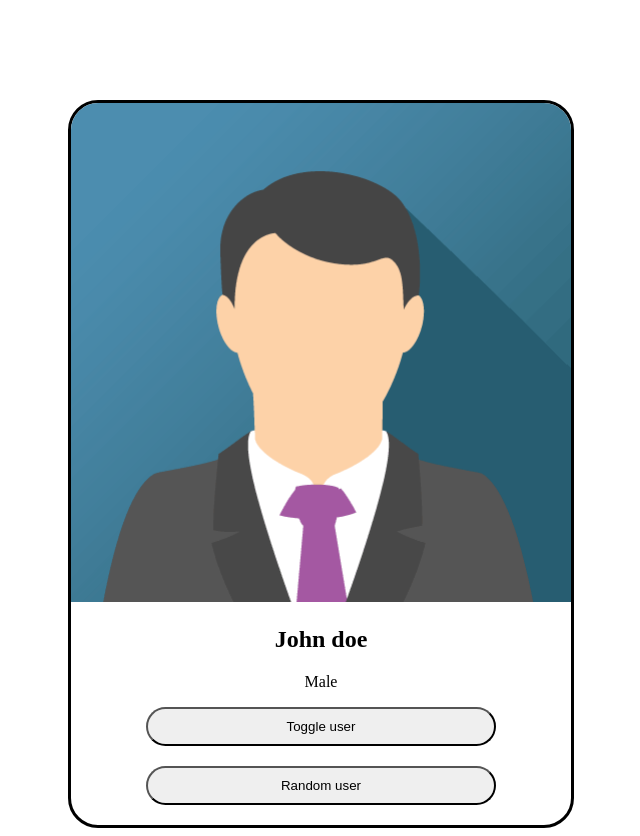
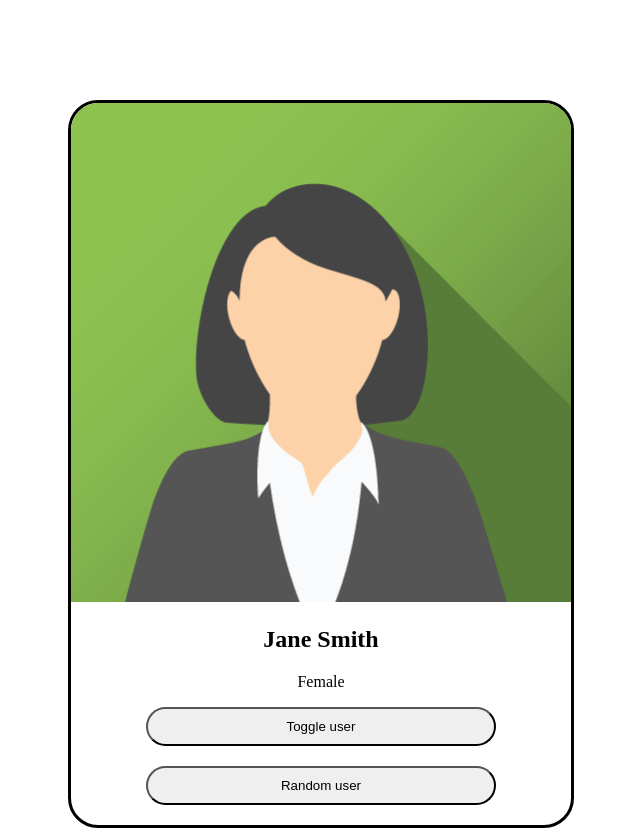
Before and after one commit to riddhisavarkar/web-dev-bootcamp, a website: page frontend/index.html in a window 1280 px wide. Both pictures are taken after a click on the button "Toggle user". Shown: the whole page, without its empty margins (440-1080 px from the left). Drawn offline with Linux system fonts and the light colour scheme.

Commit message:
Added toggle

```diff
--- a/frontend/index.html
+++ b/frontend/index.html
@@ -8,10 +8,10 @@
 </head>
 <body>
    <div class="card">
-    <img src="john.png" alt="User Image">
-    <h2> John doe</h2>
-    <p> Male</p>
-    <button>Toggle user</button>
+    <img src="john.png" alt="User Image" id ="user-image">
+    <h2 id="user-name">John Doe</h2>
+    <p id="user-gender">Male</p>
+    <button onclick="toggleUser()">Toggle user</button>
     <button>Random user</button>
    </div>
    <script src="index.js"></script>
--- a/frontend/index.js
+++ b/frontend/index.js
@@ -1 +1,23 @@
-alert("welcome to web bootcamp")
+//alert("welcome to web bootcamp")
+var users =[
+    {
+        "name" : "John Doe",
+        "gender" : "Male",
+        "image" : "john.png"
+    },
+    {
+        "name" : "Jane Smith",
+        "gender" : "Female",
+        "image" : "jane.png"
+    }
+]
+var curId = 0;
+function toggleUser(){
+    curId = (curId + 1) % 2;
+    var username = document.getElementById("user-name");
+    var usergender = document.getElementById("user-gender");
+    var userimage = document.getElementById("user-image");
+    username.innerHTML = users[curId].name;
+    usergender.innerHTML = users[curId].gender;
+    userimage.src = users[curId].image;
+}
```
